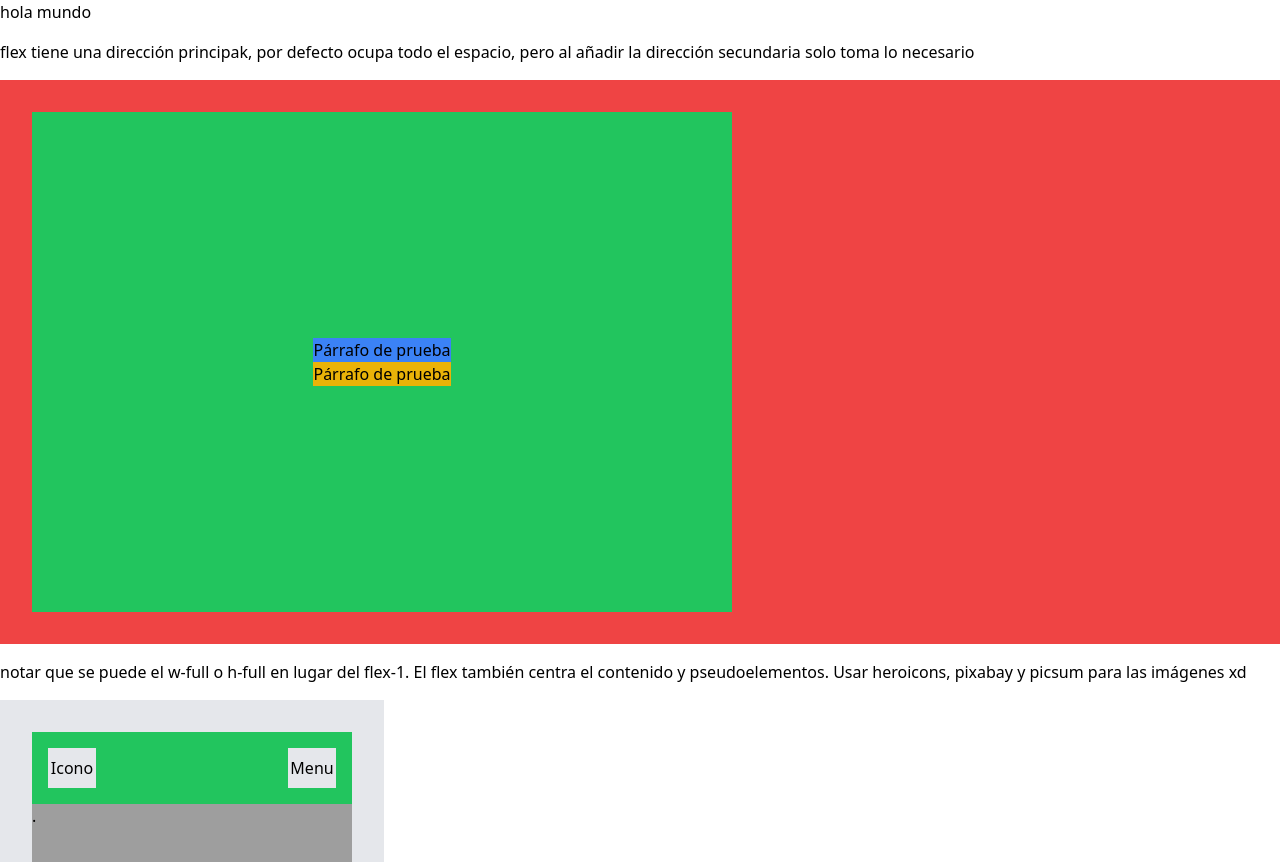
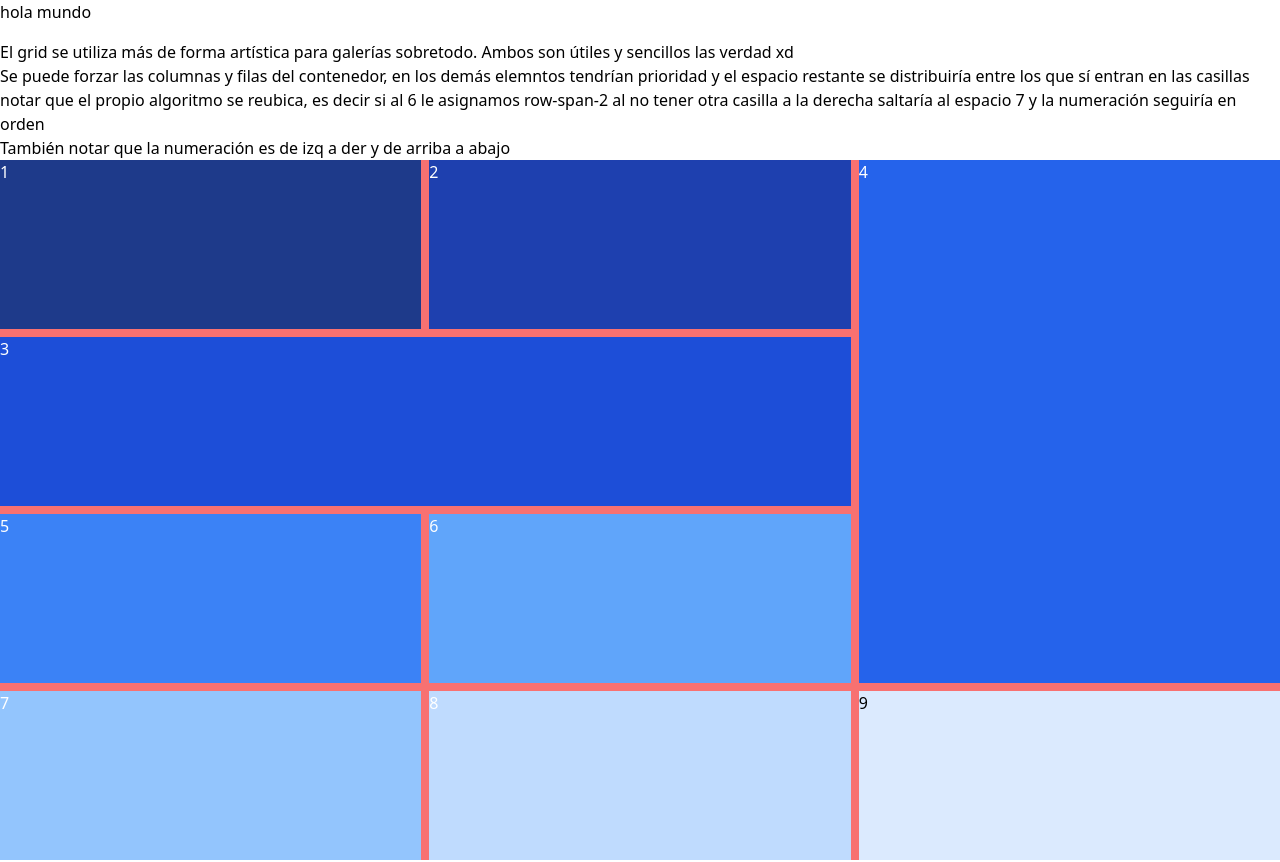
Before and after one commit to deglan-rivas/ud-tailwind-clonBootstrap, a React (Vite) app: page / in a window 1280 px wide. Shown: the top 862 px of the page. Built offline with nearby package versions, Linux system fonts and the light colour scheme; grey boxes are pictures that could not be loaded.

Commit message:
[ADD] grid cols rows span y, start y end

```diff
--- a/src/App.jsx
+++ b/src/App.jsx
@@ -1,12 +1,14 @@
 import S1 from "./HOC - topics/s1-intro"
 import S4 from "./HOC - topics/s4-flex"
+import S5 from "./HOC - topics/s5-grid"
 
 function App() {
   return(
     <>
       <h1 className="mb-4">hola mundo</h1>
       {/* <S1/> */}
-      <S4/>
+      {/* <S4/> */}
+      <S5/>
     </>
   )
 }
--- /dev/null
+++ b/src/HOC - topics/s5-grid.jsx
@@ -0,0 +1,11 @@
+import Grid2 from "../components/grid/Grid2"
+
+const S5 = () => {
+  return (
+    <>
+      <Grid2/>
+    </>
+  )
+}
+
+export default S5
--- /dev/null
+++ b/src/components/grid/Grid2.jsx
@@ -0,0 +1,26 @@
+const Grid2 = () => {
+  return (
+    <div>
+      <ul>
+        <li>El grid se utiliza más de forma artística para galerías sobretodo. Ambos son útiles y sencillos las verdad xd</li>
+        <li>Se puede forzar las columnas y filas del contenedor, en los demás elemntos tendrían prioridad y el espacio restante se distribuiría entre los que sí entran en las casillas</li>
+        <li>notar que el propio algoritmo se reubica, es decir si al 6 le asignamos row-span-2 al no tener otra casilla a la derecha saltaría al espacio 7 y la numeración seguiría en orden</li>
+        <li>También notar que la numeración es de izq a der y de arriba a abajo</li>
+      </ul>
+
+      <div className="bg-red-400 mb-4 text-white h-[700px] grid grid-cols-3 gap-2">
+        <div className="bg-blue-900">1</div>
+        <div className="bg-blue-800">2</div>
+        <div className="bg-blue-700 col-span-2">3</div>
+        <div className="bg-blue-600 row-span-3 row-start-1 col-start-3">4</div>
+        <div className="bg-blue-500">5</div>
+        <div className="bg-blue-400">6</div>
+        <div className="bg-blue-300">7</div>
+        <div className="bg-blue-200">8</div>
+        <div className="bg-blue-100 text-black">9</div>
+      </div>
+    </div>
+  )
+}
+
+export default Grid2
```
